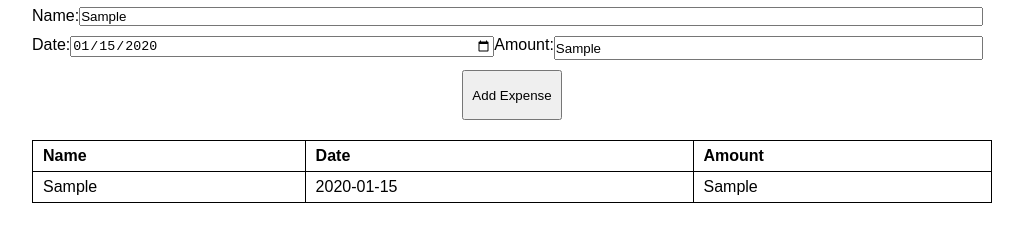
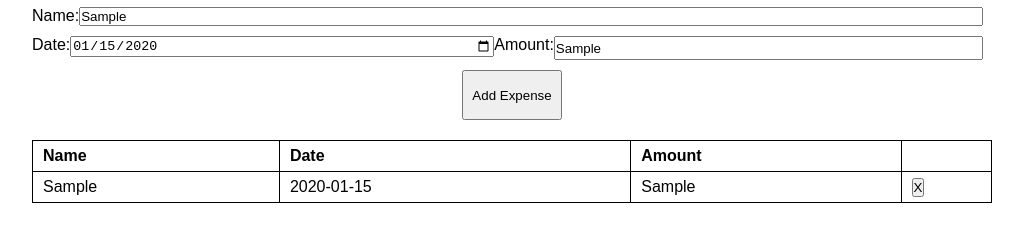
Before and after one commit to MichaelSukkiSong/expense_app, a plain HTML site: page index.html in a window 1280 px wide. Both pictures are taken after typing "Sample", "2020-01-15", "Sample" into the empty fields and a click on the button "Add Expense". Shown: the part 108-350 px from the top of the page, without its empty margins (128-1151 px from the left). Drawn offline with Linux system fonts and the light colour scheme.

Commit message:
added delete button in html

```diff
--- a/index.html
+++ b/index.html
@@ -30,6 +30,7 @@
             <th>Name</th>
             <th>Date</th>
             <th>Amount</th>
+            <th></th>
           </tr>
         </thead>
         <!-- <tr>
--- a/index.js
+++ b/index.js
@@ -8,7 +8,7 @@ const countNumTableElements = () => {
 const DisplaySentenceInTable = () => {
   const markup = `
         <tr>
-            <td class="sentence" colspan="3">No expenses added yet!</td>
+            <td class="sentence" colspan="4">No expenses added yet!</td>
         </tr>
       `;
   document.querySelector(".table").insertAdjacentHTML("beforeend", markup);
@@ -41,6 +41,7 @@ const controlAdd = () => {
     <td>${name}</td>
     <td>${date}</td>
     <td>${amount}</td>
+    <td><button class="delete_btn">X</button></td>
   `;
   document.querySelector(".table").insertAdjacentHTML("beforeend", markup);
   // 3) Judge number and display sentence in table
@@ -55,8 +56,6 @@ window.addEventListener("load", JudgeSentenceInTable(countNumTableElements()));
 
 // document.querySelector(".list_box").addEventListener("click", (e) => {
 //   if (e.target.matches(".delete_btn, .delete_btn *")) {
-//     // 1) delete from DB
-//     // 2) delete from UI
 //     e.target.parentNode.parentNode.removeChild(e.target.parentNode);
 //   }
 // });
```
